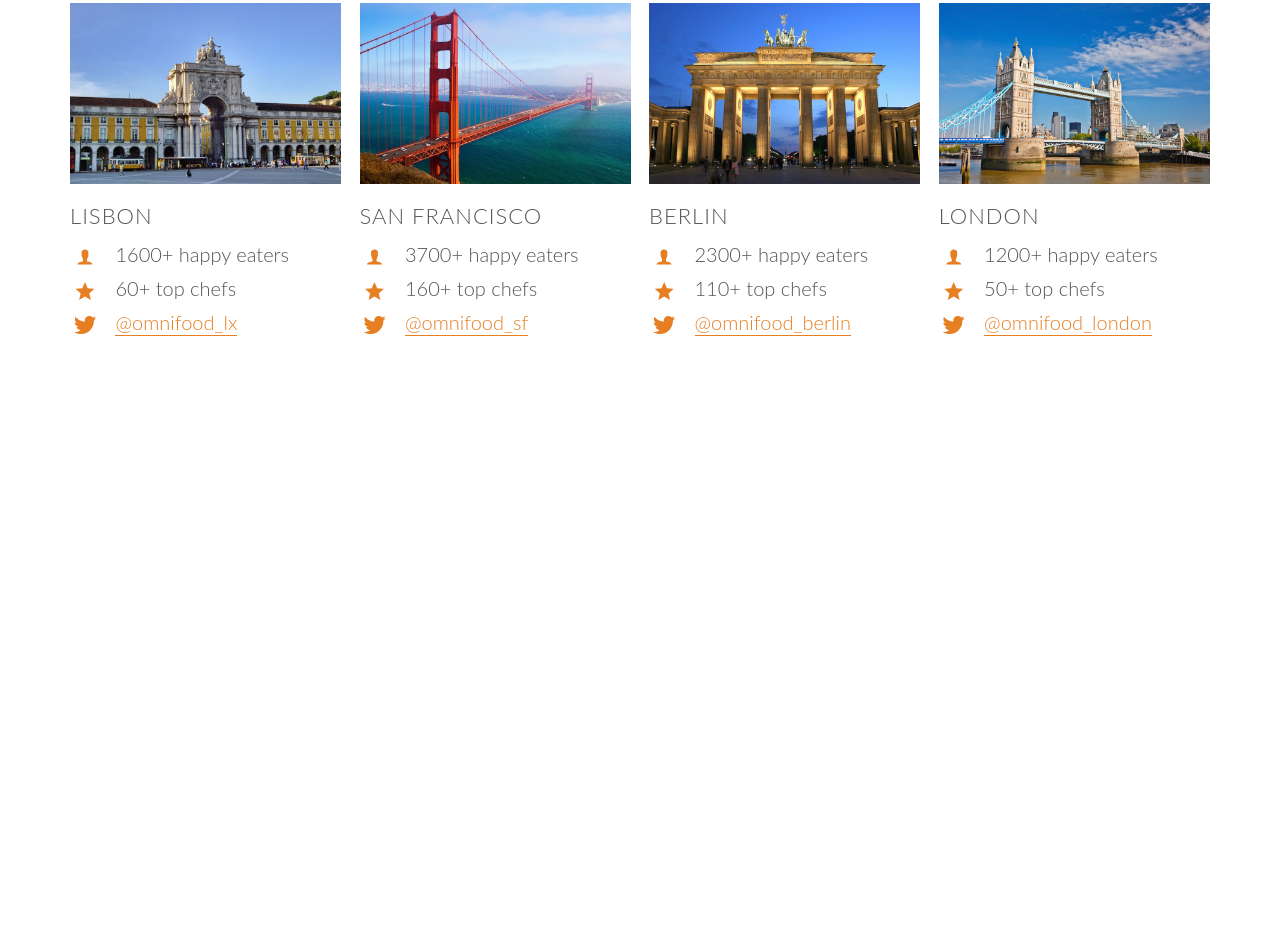
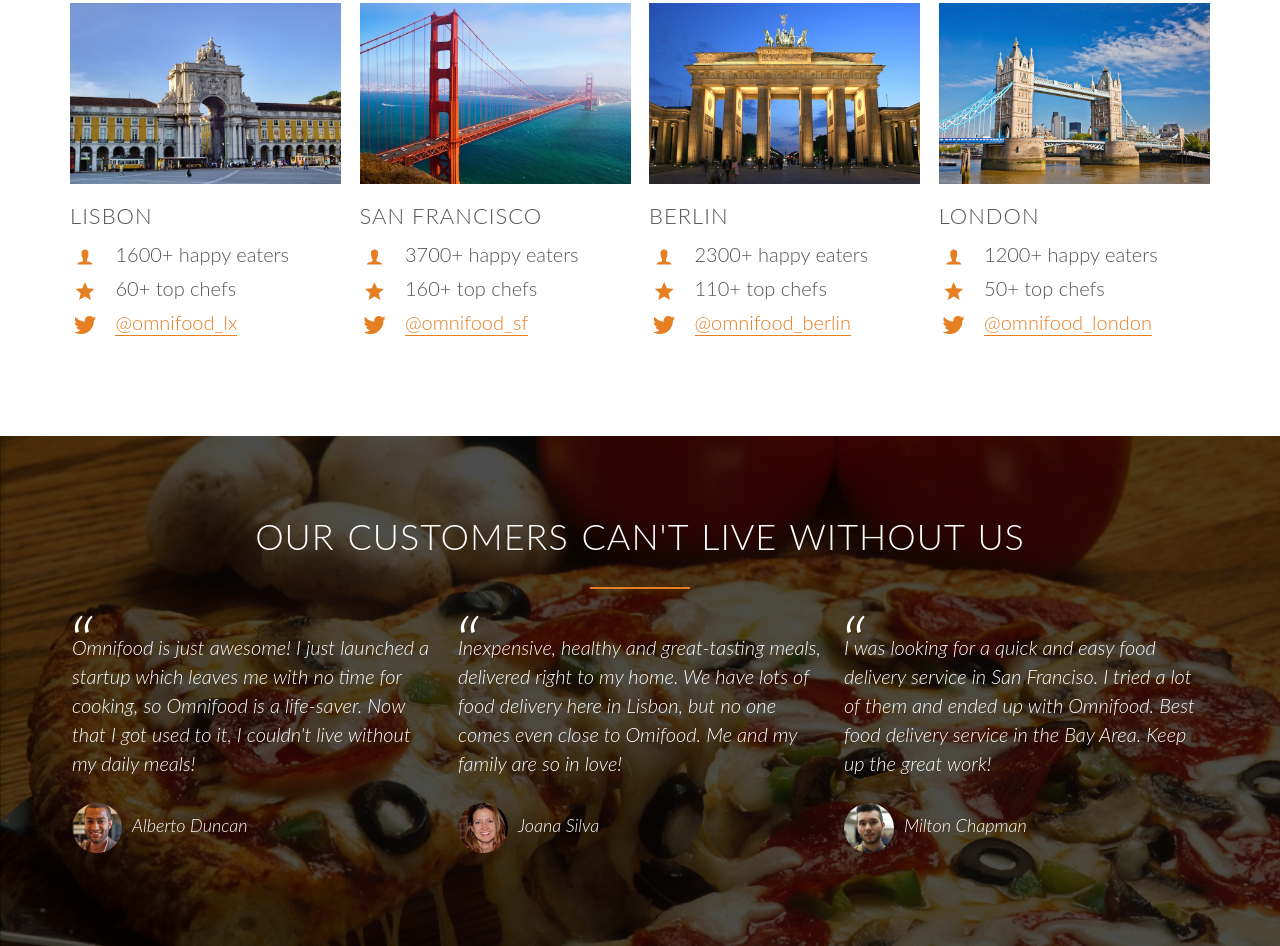
Before and after one commit to sobanjawaid26/omnifood_frontend, a plain HTML site: page index.html in a window 1280 px wide. Shown: the part 2895-3841 px from the top of the page. Before the commit the page ends 3331 px from the top, so only its background shows below. Drawn offline with Linux system fonts and the light colour scheme; files whose address does not match are found by name.

Commit message:
customer testimonial section added

```diff
--- a/index.html
+++ b/index.html
@@ -230,34 +230,64 @@
                 </div>
             </div>
         </div>
-
-
+    </section>
+    <section class="section-testimonials">
+        <div class="row">
+            <h2 class="heading-2">Our customers can't live without us</h2>
+        </div>
+        <div class="row">
+            <div class="col span-1-of-3 ">
+                <blockquote>Omnifood is just awesome! I just launched a startup which leaves me with
+                     no time for cooking, so Omnifood is a life-saver. Now that I got used to it,
+                      I couldn't live without my daily meals!
+                    <cite><img src="resources/img/customer-1.jpg" alt="Alberto Duncan">Alberto Duncan</cite>
+                </blockquote>
+            </div>
+            <div class="col span-1-of-3 ">
+                <blockquote>Inexpensive, healthy and great-tasting meals, delivered right to my home. We have
+                     lots of food delivery here in Lisbon, but no one comes even close to Omifood. Me and my
+                     family are so in love!
+                    <cite><img src="resources/img/customer-2.jpg" alt="Joana Silva">Joana Silva</cite>
+                </blockquote>
+            </div>
+            <div class="col span-1-of-3 ">
+                <blockquote>I was looking for a quick and easy food delivery service in San Franciso. I tried
+                     a lot of them and ended up with Omnifood. Best food delivery service in the Bay Area.
+                      Keep up the great work!
+                    <cite><img src="resources/img/customer-3.jpg" alt="Milton Chapman">Milton Chapman</cite>
+                </blockquote>
+            </div>
+        </div>
 
     </section>
 </body>
 </html>
 <!--
-        Section 4: Cities
-        Title:
+    Section 6: Sign up and pricing plans
+Title: Start eating healthy today
 
-        Lisbon
-        1600+ happy eaters
-        60+ top chefs
-        @omnifood_lx
+Plan 1: Premium
+399$ per month
+That’s only 13.30$ per meal
+1 meal every day
+Order 24/7
+Access to newest creations
+Free delivery
 
-        San Francisco
-        3700+ happy eaters
-        160+ top chefs
-        @omnifood_sf
 
-        Berlin
-        2300+ happy eaters
-        110+ top chefs
-        @omnifood_berlin
+Plan 2: Pro
+149$ per month
+That’s only 14.90$ per meal
+1 meal 10 days/month
+Order 24/7
+Access to newest creations
+Free delivery
 
-        London
-        1200+ happy eaters
-        50+ top chefs
-        @omnifood_london
+
+Plan 3: Starter
+19$ per meal
+1 meal
+Order from 8 am to 12 pm
+Free delivery
 
 -->
--- a/resources/css/cities_and_customer_testimonials.css
+++ b/resources/css/cities_and_customer_testimonials.css
@@ -1,3 +1,7 @@
+
+/* ***********************************************************************************
+                                    CITIES
+************************************************************************************* */
 .box img {
     width: 100%;
     height: auto;
@@ -35,3 +39,43 @@
     color: #555;
     border-bottom: 1px solid #555;
 }
+
+/* ***********************************************************************************
+                                    CUSTOMER TESTIMONIALS
+************************************************************************************* */
+
+.section-testimonials {
+    background-image:linear-gradient(rgba(0,0,0,0.7), rgba(0,0,0,0.7)), url('img/back-customers.jpg');
+    background-size: cover;
+    color: #fff;
+    background-attachment: fixed;
+}
+
+blockquote {
+    padding:2px;
+    font-style: italic;
+    line-height: 145%;
+    position: relative;
+}
+
+blockquote:before {
+    content: "\201C";
+    font-size: 400%;
+    display: block;
+    position: absolute;
+    top: 0;
+    left: -3px;;
+}
+
+cite {
+    font-size: 90%;
+    margin-top: 25px;
+    display: block;
+}
+
+cite img {
+    height: 50px;
+    border-radius: 50%;
+    margin-right: 10px;
+    vertical-align: middle;
+}
--- a/resources/css/header_and_features.css
+++ b/resources/css/header_and_features.css
@@ -6,6 +6,7 @@ header {
     background-size: cover;
     background-position: centered;
     height: 100vh;
+    background-attachment: fixed;
 }
 
 /**********                         HEADINGS                           *************/
```
Also changed, not shown: resources/css/img/back-customers.jpg (added), resources/img/customer-1.jpg (added), resources/img/customer-2.jpg (added), resources/img/customer-3.jpg (added).
